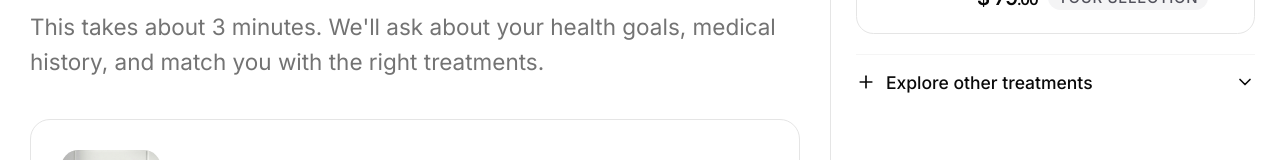
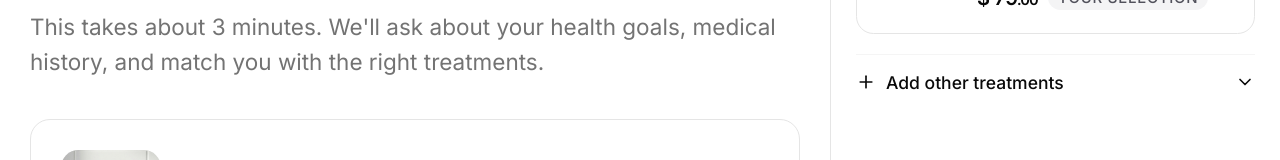
Before and after one commit to sanjiv-unbrandedrx/unbrandedrx, a Next.js app: page /staging/visit in a window 1280 px wide. Shown: the part 344-504 px from the top of the page. Built offline with nearby package versions, Linux system fonts and the light colour scheme.

Commit message:
fix: rename "Explore other treatments" to "Add other treatments"

```diff
--- a/src/components/staging/visit/treatment-plan-panel.tsx
+++ b/src/components/staging/visit/treatment-plan-panel.tsx
@@ -122,7 +122,7 @@ export default function TreatmentPlanPanel() {
                 className="flex items-center gap-2 text-sm font-medium text-foreground hover:text-black transition-colors w-full"
               >
                 <Plus className="h-4 w-4" />
-                Explore other treatments
+                Add other treatments
                 {exploring ? (
                   <ChevronUp className="h-4 w-4 ml-auto" />
                 ) : (
@@ -202,7 +202,7 @@ export default function TreatmentPlanPanel() {
                     className="flex items-center gap-2 text-sm font-medium text-foreground hover:text-black transition-colors w-full"
                   >
                     <Plus className="h-4 w-4" />
-                    Explore other treatments
+                    Add other treatments
                     {exploring ? (
                       <ChevronUp className="h-4 w-4 ml-auto" />
                     ) : (
```
